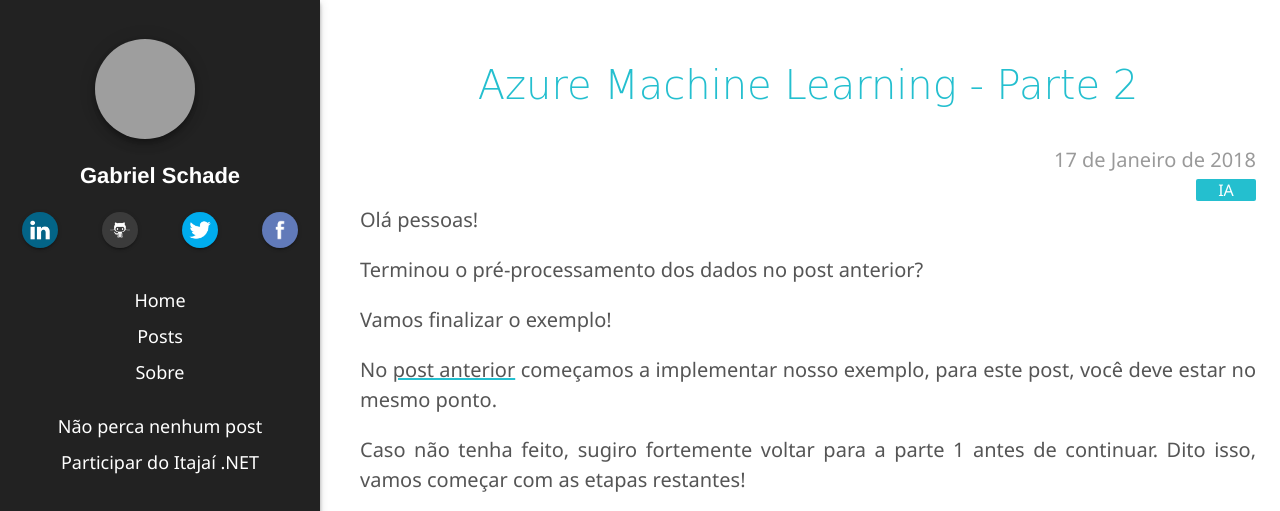
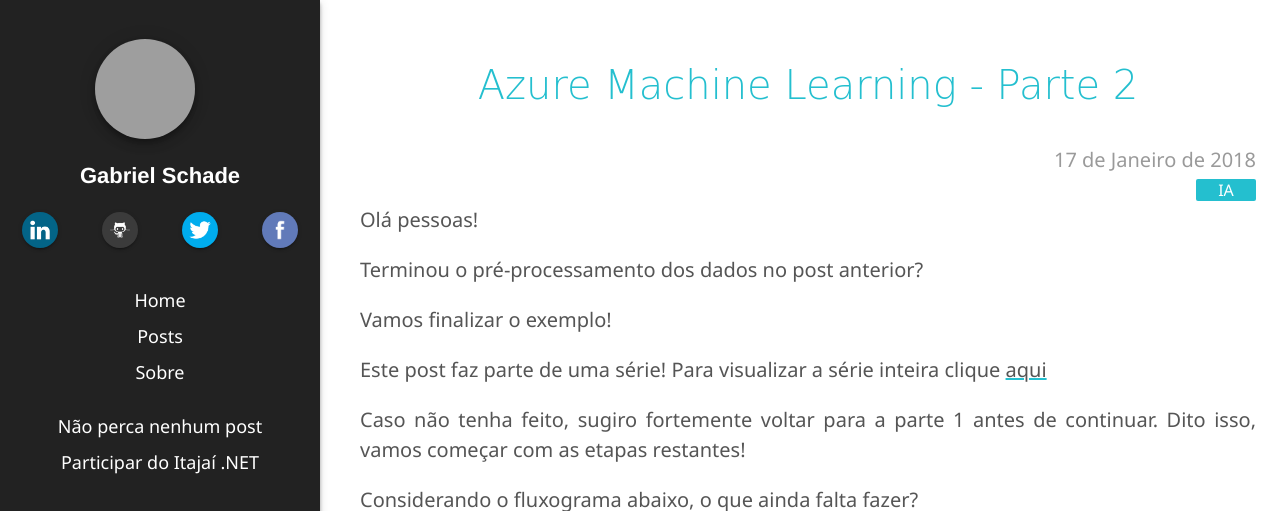
Before and after one commit to gabrielschade/gabrielschade.github.io, a Jekyll site: the page built from _posts/2018-01-17-azure-machine-learning-2.markdown, in a window 1280 px wide and 900 px high, cut to the strip 0-511 px from the top of the window. Built offline with Jekyll 4.4.1, drawn with Linux system fonts in a browser that asks for light colours; nearby versions of some CDN libraries; comment, search, counter and statistics services are not loaded; grey boxes are pictures that could not be loaded.

Commit message:
teste para link da série

```diff
--- a/_posts/2018-01-15-azure-machine-learning.markdown
+++ b/_posts/2018-01-15-azure-machine-learning.markdown
@@ -13,6 +13,8 @@
 
 Vamos fazer um exemplo?
 <!--more-->
+
+Este post faz parte de uma série! Para visualizar a série inteira clique [aqui]({{ site.baseurl }}{% link posts-serie/azure machine learning.html %})
 
 Existem duas formas diferentes para utilizar o Azure Machine Learning Studio, uma delas é gratuita e a outra paga. Existem algumas diferenças entre as duas versões, mas para fins de estudo à versão gratuita é **excelente**.
 
--- a/_posts/2018-01-17-azure-machine-learning-2.markdown
+++ b/_posts/2018-01-17-azure-machine-learning-2.markdown
@@ -14,7 +14,7 @@
 Vamos finalizar o exemplo!
 <!--more-->
 
-No [post anterior]({{ site.baseurl }}{% link _posts/2018-01-15-azure-machine-learning.markdown %}) começamos a implementar nosso exemplo, para este post, você deve estar no mesmo ponto.
+Este post faz parte de uma série! Para visualizar a série inteira clique [aqui]({{ site.baseurl }}{% link posts-serie/azure machine learning.html %})
 
 Caso não tenha feito, sugiro fortemente voltar para a parte 1 antes de continuar. Dito isso, vamos começar com as etapas restantes!
 
--- a/_posts/2018-01-31-basics-python.markdown
+++ b/_posts/2018-01-31-basics-python.markdown
@@ -13,6 +13,8 @@
 
 Pois bem, vamos começar! Sem muita teoria agora, vamos por a mão na massa!
 <!--more-->
+
+Este post faz parte de uma série! Para visualizar a série inteira clique [aqui]({{ site.baseurl }}{% link posts-serie/programe em python!.html %})
 
 É importante ressaltar que para esta série estou utilizando a versão 3.6 do Python e o Visual Studio 2017 como IDE, você poderá escolher um ambiente diferente, mas recomendo utilizar o mesmo para evitar possíveis conflitos.
 
```
Also changed, not shown: _posts/2018-02-12-basics-python-2.markdown (added, +25 -0 lines).
